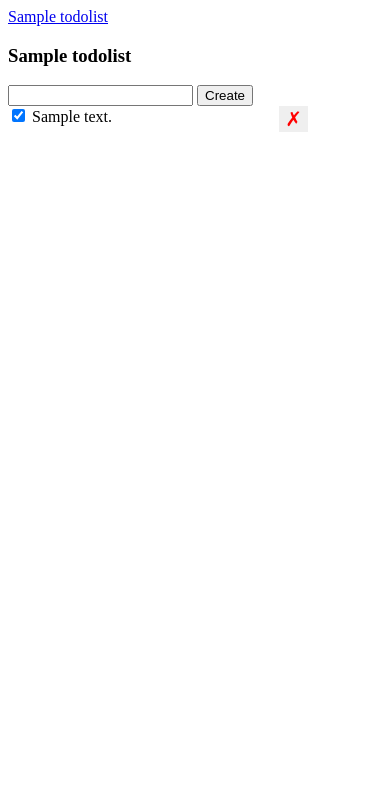
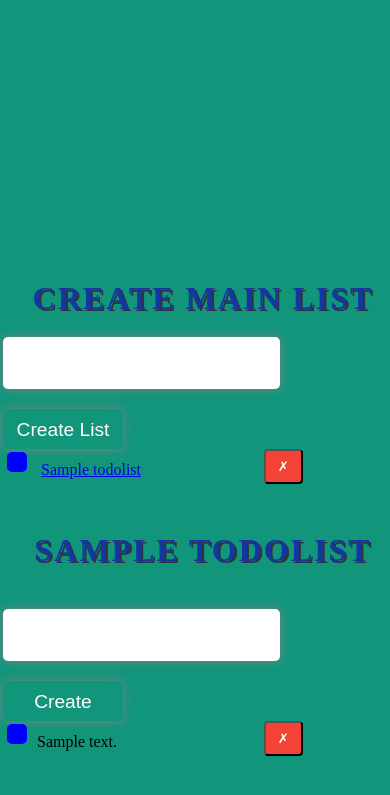
Before and after one commit to Alejandroq12/CRUD-App-with-SQLAlchemy-ORM, a Flask app: page /lists/1 in a window 390 px wide. Shown: the top 795 px of the page. Run offline with Flask 2, Linux system fonts and the light colour scheme; tables that the repository leaves empty hold one stand-in row (values such as "Sample post").

Commit message:
Refactor: I changed styles, html and Python code
I improved CSS changing and adding a lot of styles, I modified some error iwith JavaScript and with Python. I also, changed jus a pair of lines with html

```diff
--- a/app.py
+++ b/app.py
@@ -1,101 +1,208 @@
-from flask import Flask, render_template, request, redirect, url_for, jsonify, abort
+from csv import list_dialects
+from email.policy import default
+from msilib.schema import Class
+from tkinter import CASCADE
+from flask import Flask, render_template, request, redirect, session, url_for, jsonify, abort
 from flask_sqlalchemy import SQLAlchemy
 import sys
 from flask_migrate import Migrate
+from sqlalchemy import false
+# from sqlalchemy import false
 
 
 app = Flask(__name__, static_folder='static')
 app.config['SQLALCHEMY_DATABASE_URI'] = 'postgresql://postgres:4991@localhost:5432/crudapp5'
-# app.config['SQLALCHEMY_TRACK_MODIFICATIONS'] = False
+app.config['SQLALCHEMY_TRACK_MODIFICATIONS'] = False
 
 db = SQLAlchemy(app)
 migrate = Migrate(app, db)
 
-class Todo(db.Model):
-  __tablename__ = 'todos'
-  id = db.Column(db.Integer, primary_key=True)
-  description = db.Column(db.String(), nullable=False)
-  completed = db.Column(db.Boolean, nullable=False)
-  list_id = db.Column(db.Integer, db.ForeignKey('todolists.id'), nullable=False)
+#Parent List of Todos --> Header
+class TodoList(db.Model):
+    __tablename__ = 'todolists'
+    id = db.Column(db.Integer, primary_key=True)
+    name = db.Column(db.String(), nullable=False)
+    todos = db.relationship('Todos', backref='list', lazy=True )
+    completed = db.Column(db.Boolean, nullable=True, default=False)
+
+#Children
+class Todos(db.Model):
+    __tablename__ = 'todos'
+    id = db.Column(db.Integer, primary_key=True)
+    description = db.Column(db.String(), nullable=False)
+    completed = db.Column(db.Boolean, nullable=True, default=False)
+    list_id = db.Column(db.Integer, db.ForeignKey('todolists.id'), nullable=True)
+
+def __repr__(self):
+    return f'<todo id: {self.id}, description: {self.description}>'
+
+# Many to Many Relationship
+order_items = db.Table('order_items',
+        db.Column('orders_id', db.Integer, db.ForeignKey('orders.id'), primary_key=True),
+        db.Column('products_id', db.Integer, db.ForeignKey('products.id'), primary_key=True))
+
+class Orders(db.Model):
+    __tablename__ = 'orders'
+    id = db.Column(db.Integer, primary_key=True)
+    status = db.Column(db.String(), nullable=False)
+    products = db.relationship('Products', secondary = order_items,
+             backref=db.backref('orders', lazy=True))
+
+class Products(db.Model):
+    __tablename__ = 'products'
+    id = db.Column(db.Integer, primary_key=True)
+    name = db.Column(db.String(), nullable=False)
 
 
-def __repr__(self):
-       return f'<Todo {self.id} {self.description}, list {self.list_id}>'
+db.create_all()
 
-# with app.app_context():
-#   db.create_all()
-
-class TodoList(db.Model):
-  __tablename__ = 'todolists'
-  id = db.Column(db.Integer, primary_key=True)
-  name = db.Column(db.String(), nullable=False)
-  todos = db.relationship('Todo', backref='List', lazy=True)
-
-def __repr__(self):
-    return f'<TodoList {self.id} {self.name}>'
-
-
-@app.route('/todos/create', methods=['POST'])
+@app.route('/todos/create', methods=["POST"])
 def create_todo():
-  error = False
-  body = {}
-  try:
-    description = request.get_json()['description']
-    todo = Todo(description=description, completed=False)
-    db.session.add(todo)
-    db.session.commit()
-    body['id'] = todo.id
-    body['completed'] = todo.completed
-    body['description'] = todo.description
-  except:
-    error = True
-    db.session.rollback()
-    print(sys.exc_info())
-  finally:
-    db.session.close()
-  if error:
-    abort (400)
-  else:
-    return jsonify(body)
+    error = False
+    body = {}
+    #descrip = request.form.get('description', '')
+    try:
+        descrip = request.get_json()['description']
+        lstId = request.get_json()['activeLstId']
+        #I need list Id
+        todo = Todos(description = descrip, list_id = lstId)
+        db.session.add(todo)
+        db.session.commit()
+        print('added')
+        body['id'] = todo.id
+        body['completed'] = todo.completed
+        body['description'] = todo.description
+    except:
+        error = True
+        db.session.rollback()
+        print(sys.exc_info())
+    #redirect(url_for('index')) this is used if rendered server side --No AJAX request
+    finally:
+        db.session.close()
+    if error:
+        abort(400)
+    else:
+        return jsonify(body)
 
 
 @app.route('/todos/<todo_id>/set-completed', methods=['POST'])
 def set_completed_todo(todo_id):
-  try:
-    completed = request.get_json()['completed']
-    print('completed', completed)
-    todo = Todo.query.get(todo_id)
-    todo.completed = completed
-    db.session.commit()
-  except:
-    db.session.rollback()
-  finally:
-    db.session.close()
-  return redirect(url_for('index'))
+    try:
+        completed = request.get_json()['completed']
+        todo = Todos.query.get(todo_id)
+        todo.completed = completed
+        db.session.commit()
+    except:
+        db.session.rollback()
+    finally:
+        db.session.close()
+    return redirect(url_for('index'))
 
-@app.route('/todos/<todo_id>', methods=['DELETE'])
-def delete_todo(todo_id):
-  try:
-    Todo.query.filter_by(id=todo_id).delete()
-    db.session.commit()
-  except:
-    db.session.rollback()
-  finally:
-    db.session.close()
-  return jsonify({ 'success': True})
 
-@app.route('/lists/<list_id>')
-def get_list_todos(list_id):
-  return render_template('index.html',
-  lists=TodoList.query.all(),
-  active_list=TodoList.query.get(list_id),
-  todos=Todo.query.filter_by(list_id=list_id).order_by('id').all())
+#### Delete function route
+@app.route('/todos/<delete_id>', methods=['DELETE'])
+def delete(delete_id):
+    try:
+        Todos.query.filter_by(id=delete_id).delete()
+        db.session.commit()
+    except:
+        db.session.rollback()
+    finally:
+        db.session.close()
+    return jsonify({'success': True})
 
 @app.route('/')
 def index():
-  return redirect(url_for('get_list_todos', list_id=1))
+   return redirect(url_for('get_list_todos', list_id=1))
+
+#######~~~~~~~~~~~~~~~~~~~~~~~~~~~~~~~~~~~~~~~~~Main List~~~~~~~~~~~~~~~~~~~~~~~~~~~~~##############
+
+#Get List Todos
+@app.route('/lists/<list_id>')
+def get_list_todos(list_id):
+    return render_template('index.html',
+    lists = TodoList.query.all(),
+    active_list = TodoList.query.get(list_id),
+    todos = Todos.query
+        .filter_by(list_id=list_id)
+        .order_by('id')
+        .all())
+
+@app.route('/todolist/create', methods=["POST"])
+def Create_Main_List_Item():
+    error = False
+    body = {}
+    try:
+        newListName = request.get_json()['description']
+        todoList = TodoList(name= newListName)
+        db.session.add(todoList)
+        db.session.commit()
+        print('Main List item Added')
+        body['id'] = todoList.id
+        body['description'] = todoList.name
+        #body.list
+    except:
+        error = True
+        db.session.rollback()
+        print(sys.exc_info)
+
+    finally:
+        db.session.close()
+    if error:
+        abort(400)
+    else:
+        return jsonify(body)
 
 
+###~~~~~~~~~~~~~~~~~~~~~~~~~~~~~~~~~~~~ Main List Delete
+
+@app.route('/lists/<delete_id>', methods=['DELETE'])
+def delete_main(delete_id):
+    error=False
+    try:
+        print('delete list started')
+        #TodoList.query.filter_by(id=delete_id).delete()
+        list = TodoList.query.get(delete_id)
+        todos = list.todos
+        for t in todos:
+            print(t)
+            db.session.delete(t)
+
+        db.session.delete(list)
+        db.session.commit()
+        print('Main list item - deleted')
+    except:
+        db.session.rollback()
+        error = True
+    finally:
+        db.session.close()
+        if error:
+            abort(500)
+        else:
+            return jsonify({'success': True})
+
+@app.route('/lists/<list_id>/set-List-Completed', methods=['POST'])
+def set_list_completed(list_id):
+    try:
+        status  = request.get_json()['listcompleted']
+        list = TodoList.query.get(list_id)
+        list.completed = status
+        todos = list.todos
+        for t in todos:
+            t.completed = status
+        db.session.commit()
+        #get list of todos children -- mark them completed or un completed
+    except:
+        db.session.commit()
+    finally:
+        db.session.rollback()
+    return redirect(url_for('index'))
+
+
+#always include this at the bottom of your code
 if __name__ == '__main__':
-    app.debug = True
-    app.run(host='0.0.0.0', port=3000)
+   app.run(host="0.0.0.0", port=3000)
+
+# Or run your app using
+#Run App
+# FLASK_APP=app.py FLASK_DEBUG=true Flask run
--- a/static/script.js
+++ b/static/script.js
@@ -1,19 +1,21 @@
+
+
 const checkboxes = document.querySelectorAll('.check-completed');
 for (let i = 0; i < checkboxes.length; i++) {
     const checkbox = checkboxes[i];
-  checkbox.onchange = function(e) {
+    checkbox.onchange = function (e) {
+        console.log('event', e);
         const newCompleted = e.target.checked;
         const todoId = e.target.dataset['id'];
-    fetch('/todos/' + todoId + '/set-completed', {
+        fetch('/todos/'+todoId+'/set-completed', {
             method: 'POST',
             body: JSON.stringify({
                 'completed': newCompleted
             }),
             headers: {
-        'Content-Type': 'application/json'
+                'Content-Type' : 'application/json'
             }
-    })
-    .then(function() {
+        }).then(function() {
             document.getElementById('error').className = 'hidden';
         })
         .catch(function() {
@@ -21,40 +23,178 @@ for (let i = 0; i < checkboxes.length; i++) {
     })
     }
 }
-
-const deleteBtns = document.querySelectorAll('.delete-button');
-    for (let i = 0; i < deleteBtns.length; i++) {
-        const btn = deleteBtns[i];
-        btn.onclick = function(e) {
-            const todoId = e.target.dataset['id'];
-            fetch('/todos/' + todoId, {
-                method: 'DELETE'
-            });
+/*get delete button*/
+const deleteButtons = document.querySelectorAll('.delete-btn');
+//console.log('delete Buttons'+ deleteButtons);
+for (let j = 0; j < deleteButtons.length; j++) {
+    const deleteBtn = deleteButtons[j];
+    deleteBtn.onclick = function (e) {
+        console.log('item to be deleted'+ e.target);
+        const deleteId = e.target.dataset['id'];
+        fetch('/todos/'+ deleteId , {
+            method: 'DELETE',
+            headers:{
+                'Content-Type' : 'application/json'
+            }
+        }).then(function() {
+            document.getElementById('error').className = 'hidden';
+            const item = e.target.parentElement;
+            item.remove();
+        })
+        .catch(function () {
+            document.getElementById('error').className = '';
+        })
     }
 }
-
+/*
+    Create Todos
+*/
+const descInput = document.getElementById('desc');
+const active_Lst_Id =  document.getElementById('active-list-id').getAttribute('data-id');
+console.log(active_Lst_Id);
 document.getElementById('form').onsubmit = function(e) {
     e.preventDefault();
+    const desc = descInput.value;
+    descInput.value = '';
     fetch('/todos/create', {
     method: 'POST',
     body: JSON.stringify({
-      'description': document.getElementById('description').value
+        'description': desc,
+        'activeLstId': active_Lst_Id
+    }),
+    headers: {
+        'Content-Type': 'application/json',
+    }
+    })
+    .then(response =>  response.json())
+    .then(jsonResponse => {
+
+    console.log(jsonResponse);
+
+    const liItem = document.createElement('li');
+    const checkbox = document.createElement('input');
+    checkbox.className = 'check-completed';
+    checkbox.type = 'checkbox';
+    checkbox.setAttribute('data-id', jsonResponse["id"]);
+    liItem.appendChild(checkbox);
+
+      const text = document.createTextNode(' '+ jsonResponse["description"]);
+    liItem.appendChild(text);
+
+    const deleteBtn = document.createElement('button');
+    deleteBtn.className = 'delete-btn';
+    deleteBtn.setAttribute('data-id', jsonResponse.id);
+    deleteBtn.innerHTML = '&cross;';
+    liItem.appendChild(deleteBtn);
+
+    //liItem.innerHTML = jsonResponse["description"];
+    document.getElementById('todos').appendChild(liItem);
+    document.getElementById('error').className = 'hidden';
+}).catch(function() {
+    console.log('error occured While create') ;
+    document.getElementById('error').className = '';
+})
+}
+
+/* Create Main List Item*/
+const lstInputName = document.getElementById('lst-desc');
+document.getElementById('form-create-list').onsubmit = function (e) {
+    e.preventDefault();
+    const lstName = lstInputName.value;
+    lstInputName.value = '';
+    fetch('/todolist/create', {
+        method: 'POST',
+        body: JSON.stringify({
+            'description': lstName
         }),
         headers: {
             'Content-Type': 'application/json'
         }
-  })
-  .then(function(response) {
-    return response.json();
-  })
-  .then(function(jsonResponse) {
-    console.log(jsonResponse);
-    const liItem = document.createElement('LI');
-    liItem.innerHTML = jsonResponse['description'];
-    document.getElementById('todos').appendChild(liItem);
+    }).then(response => response.json())
+    .then(responseObj => {
+        console.log('Main List'+ responseObj);
+
+    const liItem = document.createElement('li');
+    const checkbox = document.createElement('input');
+    checkbox.className = 'lst-check-completed';
+    checkbox.type = 'checkbox';
+    checkbox.setAttribute('data-id', responseObj["id"]);
+    liItem.appendChild(checkbox);
+
+    var a = document.createElement('a');
+    const text = ' '+ responseObj["description"];
+    var linkText = document.createTextNode(text);
+    a.href = "/lists/"+ responseObj["id"]
+    a.appendChild(linkText);
+    liItem.appendChild(a);
+
+    const deleteBtn = document.createElement('button');
+    deleteBtn.className = 'delete-list-btn';
+    deleteBtn.setAttribute('data-id', responseObj.id);
+    deleteBtn.innerHTML = '&cross;';
+    liItem.appendChild(deleteBtn);
+
+    //liItem.innerHTML = jsonResponse["description"];
+    document.getElementById('lists').appendChild(liItem);
     document.getElementById('error').className = 'hidden';
-  })
-  .catch(function() {
-    document.getElementById('error').className = '';
+
+    }).catch(function() {
+        console.log('error while Creating Main List ');
     })
 }
+
+/* delete Main List Item*/
+// delete children first then parent
+const deleteListButtons = document.querySelectorAll('.delete-list-btn');
+for (let x  = 0; x   < deleteListButtons.length; x++) {
+    const lstMainDeleteBtn = deleteListButtons[x];
+    lstMainDeleteBtn.onclick = function(e) {
+        console.log( 'Target button '+ e.target );
+        const deleteId = e.target.dataset['id'];
+        console.log(deleteId);
+        fetch('/lists/'+ deleteId , {
+            method: 'DELETE',
+            headers:{
+                'Content-Type' : 'application/json'
+            }
+        }).then(function () {
+            document.getElementById('m-error').className = 'hidden';
+            const item = e.target.parentElement;
+            item.remove();
+            /*Get elements of parent node and delete them*/
+            //or refresh
+            window.location.reload(true);
+        })
+        .catch(function () {
+            console.log('Error while delete main list Item ');
+            document.getElementById('m-error').className = '';
+        })
+    }
+}
+
+// Set Completed List
+const listCheckBoxes = document.querySelectorAll('.lst-check-completed');
+for (let index = 0; index < listCheckBoxes.length; index++) {
+    const element = listCheckBoxes[index];
+    element.onchange = function (e) {
+        console.log('event', e)
+        const lstCompletedStatus = e.target.checked;
+        const lstId = e.target.dataset['id'];
+        fetch('/lists/'+ lstId + '/set-List-Completed', {
+                method: 'POST',
+                body: JSON.stringify({
+                    'listcompleted': lstCompletedStatus
+                }),
+                headers : {
+                    'Content-Type': 'application/json'
+                }
+        })
+        .then(function () {
+                document.getElementById('m-error').className = 'hidden';
+                window.location.reload(true);
+            })
+        .catch(function () {
+                document.getElementById('m-error').className = '';
+        })
+    }
+}
--- a/static/styles.css
+++ b/static/styles.css
@@ -1,25 +1,128 @@
-.hidden {
-    display: none;
+body{
+  width: 400px;
+  height: 400px;
+  position: absolute;
+  top: 50%;
+  left: 50%;
+  transform: translate(-50%, -50%);
+  background-color: #11967c;
+  padding: 20px;
+}
+
+.hidden{
+  display:none;
+}
+.main-error{
+  display:none;
+}
+ul{
+  display: inline-block;
+  list-style: none;
+  padding: 0;
+  margin: 0;
+  width: 300px;
+}
+
+#lists, #todos {
+  list-style-type: none;
+  margin: 0;
+  padding: 0;
+}
+
+#lists li, #todos li {
+  margin-bottom: 10px;
+}
+h3, h4 {
+  font-size: 2em;
+  margin-bottom: 20px;
+  text-transform: uppercase;
+  letter-spacing: 2px;
+  font-weight: bold;
+  color: #1237a5;
+  text-shadow: 2px 2px #333333;
+  text-align: center;
   }
-  ul {
-    list-style: none;
-    padding: 0;
-    margin: 0;
-    width: 300px;
+
+  h3{
+  margin-top: 50px;
   }
-  li {
-    clear: both;
+
+  h4{
+  margin-bottom: 40px;
   }
-  li button {
+input[type="text"] {
+  padding: 15px;
+  font-size: 1.2em;
+  margin-bottom: 20px;
+  border-radius: 5px;
+  border: none;
+  box-shadow: 0 0 10px gray;
+  transition: all .3s ease;
+  }
+  input[type="text"]:focus {
+  box-shadow: 0 0 20px blue;
+  }
+  input[type="submit"] {
+  padding: 10px 10px;
+  width: 120px;
+  height: 40px;
+  cursor: pointer;
+  font-size: 1.2em;
+  text-align: center;
+  background-color: #11967c;
+  color: white;
+  border-radius: 5px;
+  border: none;
+  box-shadow: 0 0 10px gray;
+  transition: all .3s ease;
+  }
+  input[type="submit"]:hover {
+  background-color: #1237a5;
+  box-shadow: 0 0 20px blue;
+  }
+
+  input[type="checkbox"] {
+    margin-right: 10px;
     -webkit-appearance: none;
-    border: none;
-    outline: none;
-    color: red;
+    width: 20px;
+    height: 20px;
+    border-radius: 5px;
+    border: 2px solid gray;
+    transition: all 0.2s ease-in-out;
+  }
+
+  input[type="checkbox"]:checked {
+    border-color: blue;
+    background-color: blue;
+  }
+
+  input[type="checkbox"]:hover {
+    border-color: blue;
+  }
+  .delete-list-btn, .delete-btn {
+    background-color: #F44336;
+    color: white;
+    padding: 8px 12px;
+    border-radius: 4px;
+    cursor: pointer;
+    font-weight: 500;
     float: right;
-    cursor: pointer;
-    font-size: 20px;
+    transition: background-color 0.3s ease-in-out;
+    }
+
+    .delete-list-btn:hover, .delete-btn:hover {
+    background-color: #E53935;
+    }
+
+    .delete-list-btn:active, .delete-btn:active {
+    background-color: #D32F2F;
+    }
+
+@media (max-width: 600px) {
+  .container {
+    flex-wrap: wrap;
   }
   .lists-wrapper, .todos-wrapper {
-    display: inline-block;
-    vertical-align: top;
+    width: 100%;
   }
+}
--- a/templates/index.html
+++ b/templates/index.html
@@ -8,34 +8,50 @@
     <link rel="stylesheet" type="text/css" href="{{ url_for('static', filename='styles.css') }}">
 </head>
 <body>
+  <section id="container">
   <div class="lists-wrapper">
-      <ul id="lists">
+      <h3>Create Main List</h3>
+      <div id="m-error" class="main-error"> something wrongg!!</div>
+      <form id="form-create-list">
+          <input type="text" name="lst-description" id="lst-desc" />
+          <input type="submit" name="btnCreateLst" value="Create List" />
+      </form>
+      <ul id="lists" class="lst-main">
           {% for list in lists %}
           <li>
-            <a href="/lists/{{ list.id }}">
-                {{ list.name}}
+             <input type="checkbox" class="lst-check-completed" data-id="{{list.id}}"
+                  {% if list.completed %} checked {% endif %} />
+              <a href="/lists/{{list.id}}">
+                  {{list.name}}
               </a>
+              <button class="delete-list-btn" data-id="{{list.id}}">&cross;</button>
           </li>
           {% endfor %}
       </ul>
   </div>
+
   <div class="todos-wrapper">
-        <h3>{{ active_list.name }}</h3>
+      <div id="active-list-id" data-id="{{active_list.id}}">
+          <h4 >{{active_list.name}}</h4>
+      </div>
       <form id="form">
-        <input type="text" id="description" name="description"/>
-        <input type="submit" value="Create"/>
+          <input type="text" name="description" id="desc"/>
+          <input type="submit" name="btnSubmit" value="Create"/>
       </form>
-    <div id="error" class="hidden">Something went wrong!</div>
+      <div id="error" class="hidden"> something wrongg!!</div>
       <ul id="todos">
-            {% for todo in todos %}
-            <li>
-            <input class="check-completed" data-id="{{ todo.id }}" type="checkbox" {% if todo.completed %} checked {% endif %}/>
-            {{ todo.description }}
-            <button class="delete-button" data-id="{{ todo.id }}">&cross;</button>
+          {% for d in todos %}
+          <li><input type="checkbox" class="check-completed" data-id="{{d.id}}"
+               {% if d.completed %} checked {% endif %}/>{{d.description}}
+               <button class="delete-btn" data-id="{{d.id}}">&cross;</button>
           </li>
-            {% endfor %}
+          {%endfor%}
       </ul>
   </div>
+  </section>
+
+
+
     <script type="text/javascript" src="{{ url_for('static', filename='script.js') }}"></script>
 </body>
 </html>
```
Also changed, not shown: migrations/env.py (+7 -21 lines), migrations/versions/6daae87ce6c6_.py (added, +48 -0 lines). Lines whose indentation alone changed are shown as unchanged.
